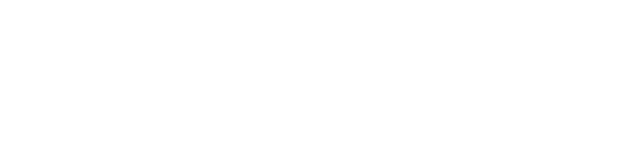
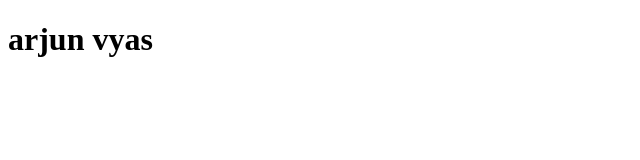
Before and after one commit to arjunvyasappirio/First-Bootstrap-Project, a website: page Index.html in a window 1280 px wide. Shown: the whole page, without its empty margins (0-640 px from the left). Drawn offline with Linux system fonts and the light colour scheme.

Commit message:
header added

```diff
--- a/Index.html
+++ b/Index.html
@@ -6,5 +6,9 @@
 </head>
 <body>
 
+<header>
+  <h1>arjun vyas</h1>
+</header>
+
 </body>
 </html>
```
